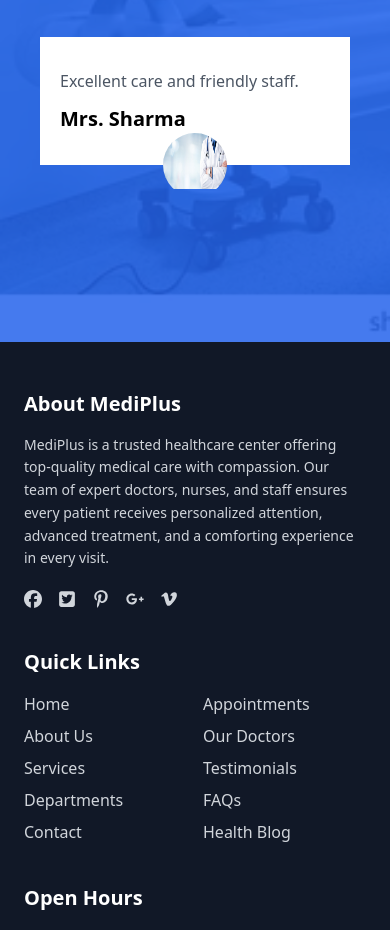
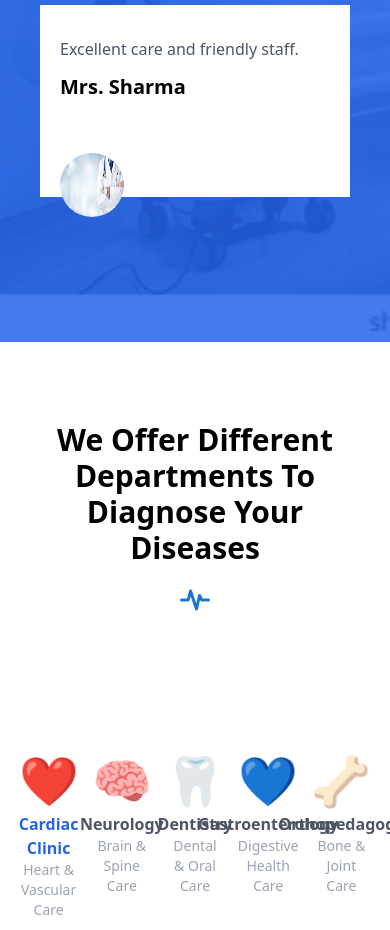
Before and after one commit to kunal-bhati2002/MediPlus, a React (Vite) app: page / in a window 390 px wide. Shown: the part 7180-8110 px from the top of the page. Built offline with nearby package versions, Linux system fonts and the light colour scheme.

Commit message:
Department Section Created

```diff
--- /dev/null
+++ b/src/components/home/DepartmentTabs.tsx
@@ -0,0 +1,80 @@
+import { useState } from "react";
+import { departments } from "../../data/departments"
+
+export interface DepartmentContent {
+    quote: string;
+    desc: string;
+    points: string[];
+    image: string;
+}
+
+export interface Department {
+    id: string;
+    title: string;
+    subtitle: string;
+    icon: string; // or React.ReactNode if using react-icons
+    content: DepartmentContent;
+}
+
+export default function DepartmentTabs() {
+    const [active, setActive] = useState("cardiac");
+    const selected = departments.find((d) => d.id === active);
+
+    return (
+        <section className="container mx-auto px-6 py-16">
+
+            {/* ------- TAB MENU ------- */}
+            <div className="grid grid-cols-5 gap-6 text-center mb-10">
+                {departments.map((dept) => (
+                    <button
+                        key={dept.id}
+                        onClick={() => setActive(dept.id)}
+                        className={`flex flex-col items-center py-4 transition ${active === dept.id ? "text-blue-600" : "text-gray-600"
+                            }`}
+                    >
+                        <span className="text-5xl">{dept.icon}</span>
+
+                        <p className="font-semibold mt-2">{dept.title}</p>
+                        <p className="text-sm text-gray-400">{dept.subtitle}</p>
+
+                        {active === dept.id && (
+                            <div className="h-[2px] w-20 bg-blue-500 mt-3 mx-auto" />
+                        )}
+                    </button>
+                ))}
+            </div>
+
+            {/* ------- CONTENT SECTION ------- */}
+            {selected && (
+                <div className="grid md:grid-cols-2 items-center gap-10 mt-12">
+
+                    {/* Left Text Section */}
+                    <div>
+                        <h2 className="text-3xl font-bold mb-4">{selected.title}</h2>
+                        <p className="text-blue-600 italic mb-4">{selected.content.quote}</p>
+
+                        <p className="text-gray-600 mb-6 leading-relaxed">
+                            {selected.content.desc}
+                        </p>
+
+                        <ul className="space-y-3">
+                            {selected.content.points.map((point, i) => (
+                                <li key={i} className="flex items-start">
+                                    <span className="text-blue-600 mt-1 mr-2">✔</span>
+                                    {point}
+                                </li>
+                            ))}
+                        </ul>
+                    </div>
+
+                    {/* Right Image */}
+                    <img
+                        src={selected.content.image}
+                        alt={selected.title}
+                        className="rounded-xl shadow-lg"
+                    />
+                </div>
+            )}
+        </section>
+    );
+}
--- /dev/null
+++ b/src/components/home/Departments.tsx
@@ -0,0 +1,21 @@
+import { TbActivityHeartbeat } from "react-icons/tb";
+import DepartmentTabs from "./DepartmentTabs";
+
+function Departments() {
+
+    return (<>
+        <section className="container mx-auto py-20">
+            <div className="px-8 text-center mb-9">
+                <h3 className=" text-3xl font-bold mb-4">We Offer Different Departments To Diagnose Your Diseases</h3>
+                <span className="text-primary text-4xl inline-block mb-4">
+                    <TbActivityHeartbeat />
+                </span>
+            </div>
+            <div>
+                <DepartmentTabs />
+            </div>
+        </section>
+    </>);
+}
+
+export default Departments
--- a/src/components/home/TestimonialCarousel.tsx
+++ b/src/components/home/TestimonialCarousel.tsx
@@ -53,7 +53,7 @@ export default function TestimonialCarousel() {
                         320: { slidesPerView: 1 },
                         640: { slidesPerView: 1 },
                         1024: { slidesPerView: 2 },
-                        // 1280: { slidesPerView: 3 },
+                        1280: { slidesPerView: 3 },
                     }}
                     className="mySwiper"
                 >
@@ -135,7 +135,8 @@ const TestimonialContent = ({ image, comment, name }: TestimonialDetails) => {
             <img
                 src={image}
                 alt={name}
-                className="w-16 h-16 rounded-full absolute left-1/2 -translate-x-1/2 top-full -mt-8 z-10"
+                // className="w-16 h-16 rounded-full absolute left-12 -translate-x-1/2 top-full -mt-8 z-10"
+                className="w-16 h-16 rounded-full relative top-10 z-20"
             />
         </div>
     );
--- /dev/null
+++ b/src/data/departments.ts
@@ -0,0 +1,164 @@
+// import type { Department } from "../components/home/DepartmentTabs";
+
+export const departments = [
+  // export const departments: Department[] = [
+  // 1️⃣ CARDIAC CLINIC
+  {
+    id: "cardiac",
+    title: "Cardiac Clinic",
+    subtitle: "Heart & Vascular Care",
+    icon: "❤️",
+    content: {
+      quote:
+        "Compassionate cardiac care with advanced diagnostics for a healthier tomorrow.",
+      desc: `Our Cardiac Clinic provides comprehensive treatments for heart-related
+      conditions using state-of-the-art equipment and internationally approved
+      protocols. From preventive checkups to complex cardiac procedures, our
+      team ensures personalized care for every patient.`,
+
+      points: [
+        "Advanced ECG, 2D Echo, and Stress Test diagnostics",
+        "Expert cardiologists with 24/7 emergency support",
+        "Management of hypertension, arrhythmia, and heart failure",
+        "Post-surgery rehabilitation & lifestyle counselling",
+      ],
+
+      treatments: [
+        "Coronary Angiography",
+        "Angioplasty with Stent Placement",
+        "Pacemaker Implantation",
+        "Cardiac Rehabilitation Program",
+      ],
+
+      image: "/images/cardiac_clinic.webp",
+    },
+  },
+
+  // 2️⃣ NEUROLOGY
+  {
+    id: "neurology",
+    title: "Neurology",
+    subtitle: "Brain & Spine Care",
+    icon: "🧠",
+    content: {
+      quote:
+        "Advanced neurological care supported by cutting-edge neurodiagnostics.",
+      desc: `Our Neurology Department specializes in treating disorders related
+      to the brain, spinal cord, and peripheral nerves. We combine clinical
+      experience with the latest technology for accurate diagnosis and
+      effective long-term management.`,
+
+      points: [
+        "Comprehensive stroke care & prevention",
+        "Treatment for seizures, epilepsy, and migraines",
+        "Diagnosis of memory disorders including dementia",
+        "Long-term management of Parkinson’s & multiple sclerosis",
+      ],
+
+      treatments: [
+        "EEG & Nerve Conduction Study (NCS)",
+        "Brain & Spine MRI",
+        "Stroke Thrombolysis",
+        "Neuro Rehabilitation Therapy",
+      ],
+
+      image: "/images/neurology_department.webp",
+    },
+  },
+
+  // 3️⃣ DENTISTRY
+  {
+    id: "dentistry",
+    title: "Dentistry",
+    subtitle: "Dental & Oral Care",
+    icon: "🦷",
+    content: {
+      quote:
+        "A beautiful smile starts with trusted dental care and modern technology.",
+      desc: `Our Dentistry Department offers a complete range of oral
+      healthcare services from routine checkups to advanced cosmetic
+      treatments. We ensure painless, safe, and hygienic procedures with
+      world-class equipment.`,
+
+      points: [
+        "Digital X-ray and painless root canals",
+        "Preventive dentistry for children & adults",
+        "Cosmetic dental procedures including whitening & veneers",
+        "Full mouth rehabilitation with implants",
+      ],
+
+      treatments: [
+        "Root Canal Treatment (RCT)",
+        "Dental Implants",
+        "Orthodontic Braces & Aligners",
+        "Teeth Whitening & Smile Designing",
+      ],
+
+      image: "/images/dentistry_department.webp",
+    },
+  },
+
+  // 4️⃣ GASTROENTEROLOGY
+  {
+    id: "gastro",
+    title: "Gastroenterology",
+    subtitle: "Digestive Health Care",
+    icon: "💙",
+    content: {
+      quote:
+        "Comprehensive digestive care with advanced endoscopic procedures.",
+      desc: `Our Gastroenterology Department specializes in diagnosing and managing
+      conditions related to the stomach, liver, pancreas, and intestines. With
+      experienced gastroenterologists and modern endoscopy units, we provide
+      accurate and minimally invasive treatments.`,
+
+      points: [
+        "Treatment for acidity, IBS, IBD, and chronic gastritis",
+        "Liver disease management including fatty liver & hepatitis",
+        "Advanced endoscopy & colonoscopy services",
+        "Pancreatic disorder evaluation & treatment",
+      ],
+
+      treatments: [
+        "Upper GI Endoscopy",
+        "Colonoscopy & Polypectomy",
+        "Liver FibroScan",
+        "ERCP (Endoscopic Retrograde Cholangiopancreatography)",
+      ],
+
+      image: "/images/gastroenterology_department.webp",
+    },
+  },
+
+  // 5️⃣ ORTHOPEDAGOGY (Orthopedics)
+  {
+    id: "orthopedagogy",
+    title: "Orthopedagogy",
+    subtitle: "Bone & Joint Care",
+    icon: "🦴",
+    content: {
+      quote:
+        "Trusted orthopedic care to help you move freely and live pain-free.",
+      desc: `The Orthopedics Department provides advanced treatments for bone,
+      joint, ligament, and spine-related conditions. From sports injuries to
+      chronic arthritis, we deliver personalized surgical and non-surgical
+      care.`,
+
+      points: [
+        "Diagnosis and treatment of fractures & joint injuries",
+        "Arthritis and osteoporosis management",
+        "Sports injury care with physiotherapy support",
+        "Joint replacement surgeries with rapid recovery programs",
+      ],
+
+      treatments: [
+        "Knee Replacement",
+        "Hip Replacement",
+        "Arthroscopy (Shoulder/Knee)",
+        "Physiotherapy & Rehabilitation Programs",
+      ],
+
+      image: "/images/orthopedics_department.webp",
+    },
+  },
+];
--- a/src/pages/Home.tsx
+++ b/src/pages/Home.tsx
@@ -1,6 +1,7 @@
 import Banner from "../components/home/Banner";
 import Card from "../components/home/Card";
 import CountTimer from "../components/home/CountTimer";
+import Departments from "../components/home/Departments";
 import EmergencyNumber from "../components/home/EmergencyNumber";
 import HelpingFamily from "../components/home/HelpingFamily";
 import ImproveHealth from "../components/home/ImproveHealth";
@@ -19,6 +20,7 @@ function Home() {
         <Portfolio />
         <Services />
         <Testimonials />
+        <Departments />
     </>);
 }
 
```
